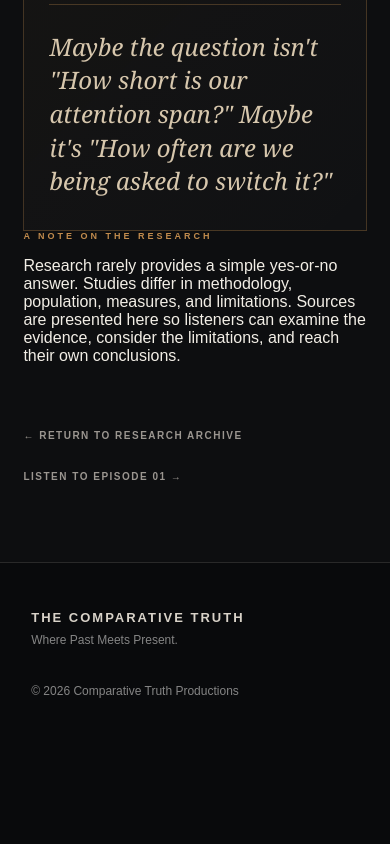
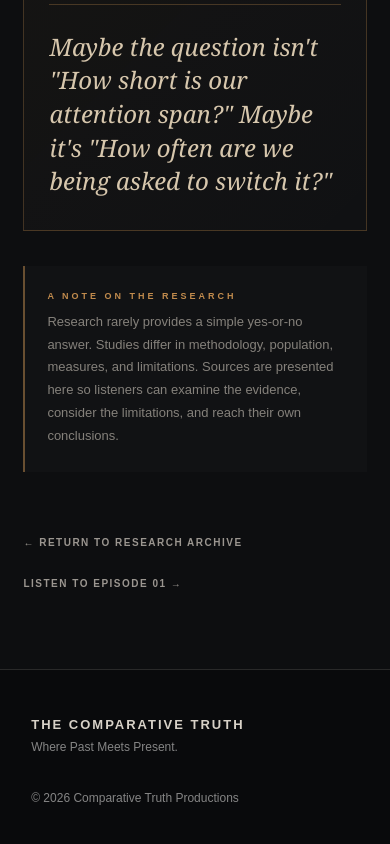
Before and after one commit to RyanTCT/the-comparative-truth, a Next.js app: page /research/episode-01 in a window 390 px wide. Shown: the part 10094-10938 px from the top of the page. Before the commit the page ends 10837 px from the top, so only its background shows below. Built offline with nearby package versions, Linux system fonts and the light colour scheme.

Commit message:
Add styles for research note component
Added styles for research note component including layout, padding, and media query adjustments.

```diff
--- a/app/globals.css
+++ b/app/globals.css
@@ -1607,3 +1607,35 @@ footer p {
   }
 
 }
+/* RESEARCH NOTE */
+
+.research-note {
+  max-width: 900px;
+
+  margin-top: 35px;
+  padding: 30px 35px;
+
+  border-left: 2px solid rgba(193, 139, 77, 0.5);
+
+  background: rgba(255, 255, 255, 0.015);
+}
+
+.research-note > p:not(.research-category) {
+  max-width: 760px;
+
+  margin: 0;
+
+  color: #85817b;
+
+  font-size: 13px;
+  line-height: 1.75;
+}
+
+
+@media (max-width: 500px) {
+
+  .research-note {
+    padding: 25px 22px;
+  }
+
+}
```
